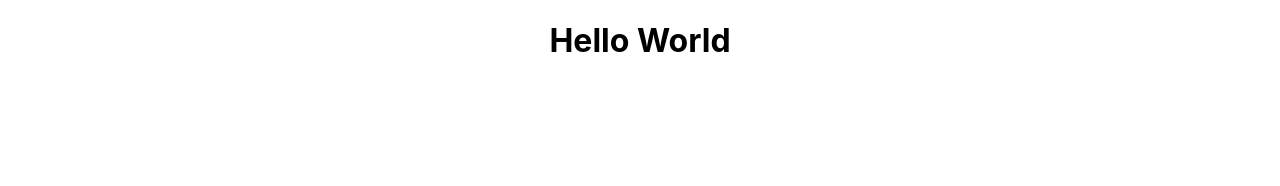
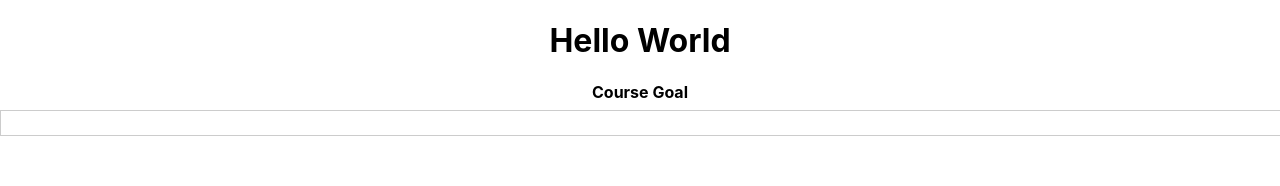
Before and after one commit to ArekeL/course_goal_app, a React (Create React App) app: page / in a window 1280 px wide. Shown: the top 186 px of the page. Built offline with nearby package versions, Linux system fonts and the light colour scheme.

Commit message:
adding form/input + handling input via useState + css

```diff
--- a/src/App.js
+++ b/src/App.js
@@ -1,9 +1,12 @@
 import "./App.css";
+
+import CoursInput from "./components/CourseGoals/CourseInput/CourseInput";
 
 function App() {
 	return (
 		<div className='App'>
 			<h1>Hello World</h1>
+			<CoursInput />
 		</div>
 	);
 }
--- /dev/null
+++ b/src/components/CourseGoals/CourseInput/CourseInput.css
@@ -0,0 +1,24 @@
+.form-control {
+	margin: 0.5rem 0;
+}
+
+.form-control label {
+	font-weight: bold;
+	display: block;
+	margin-bottom: 0.5rem;
+}
+
+.form-control input {
+	display: block;
+	width: 100%;
+	border: 1px solid #ccc;
+	font: inherit;
+	line-height: 1.5rem;
+	padding: 0 0.25rem;
+}
+
+.form-control input:focus {
+	outline: none;
+	background: #fad0ec;
+	border-color: #8b005d;
+}
--- /dev/null
+++ b/src/components/CourseGoals/CourseInput/CourseInput.js
@@ -0,0 +1,28 @@
+import { useState } from "react";
+
+import "./CourseInput.css";
+
+const CoursInput = () => {
+	const [enteredValue, setEnteredValue] = useState("");
+
+	const handleGoalInputChange = (event) => {
+		setEnteredValue(event.target.value);
+	};
+
+	console.log("Mój stan" + enteredValue);
+
+	const handleFormeSubmit = (event) => {
+		event.preventDefault();
+		// console.log(event.target.value);
+	};
+	return (
+		<form onSubmit={handleFormeSubmit}>
+			<div className='form-control'>
+				<label>Course Goal</label>
+				<input type='text' onChange={handleGoalInputChange} />
+			</div>
+		</form>
+	);
+};
+
+export default CoursInput;
```
